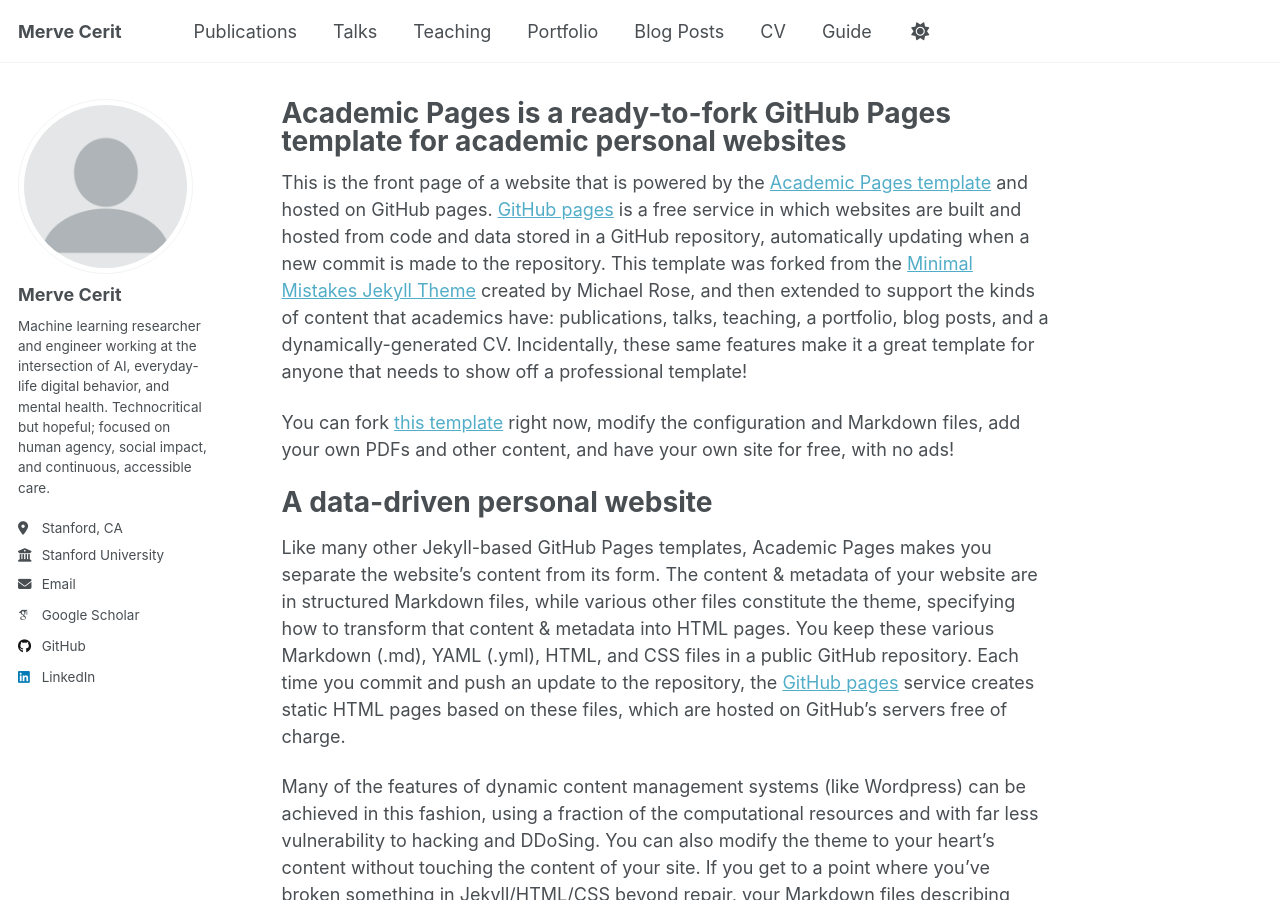
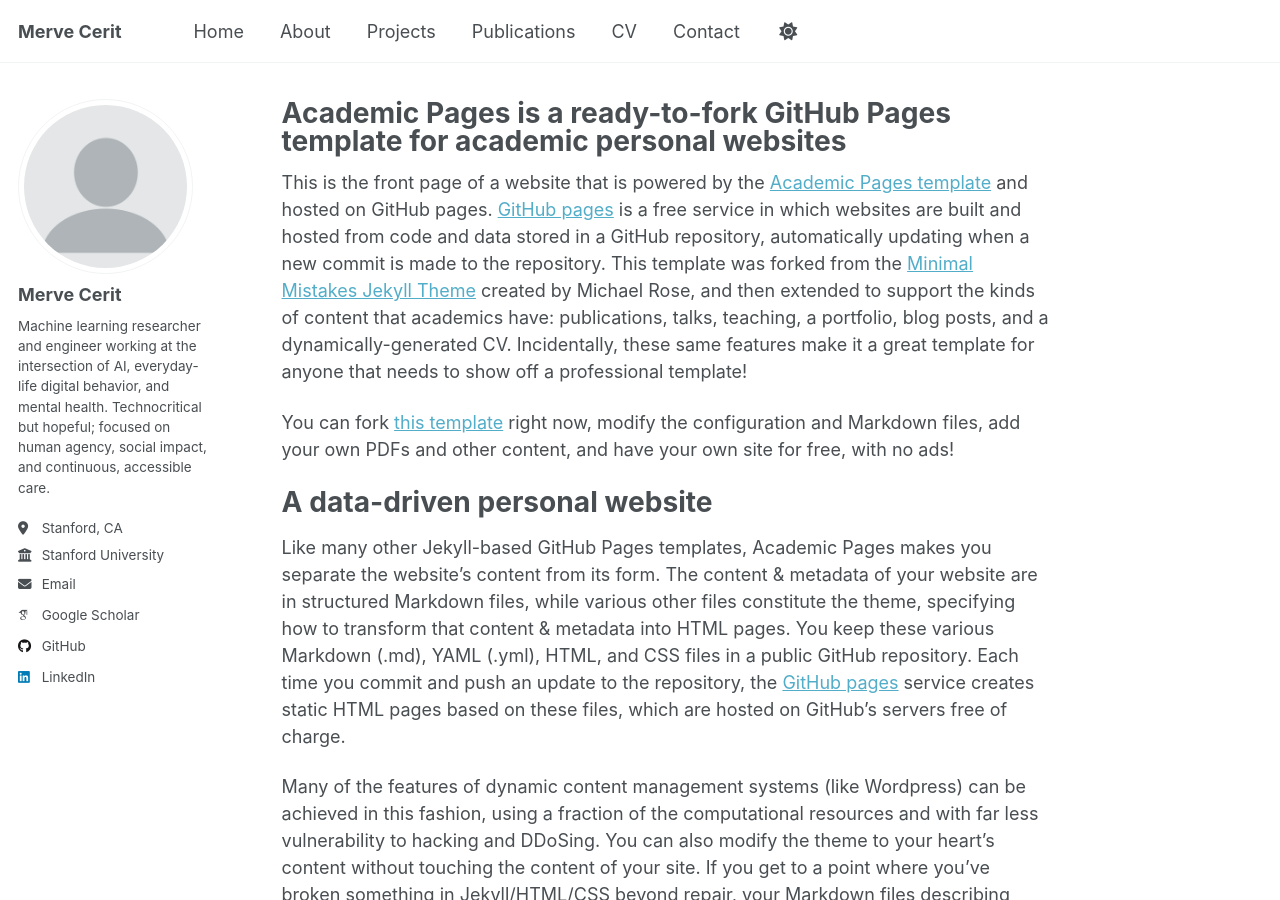
Before and after one commit to mmervecerit/mmervecerit.github.io, a Jekyll site: the page built from _pages/about.md, in a window 1280 px wide and 900 px high. Built offline with Jekyll 4.4.1, drawn with Linux system fonts in a browser that asks for light colours; some web fonts are replaced; a script that is not in the unit is left out; some of the changed lines change nothing that is shown.

Commit message:
Clean up navigation links in navigation.yml
Removed unused links from the navigation menu.

```diff
--- a/_data/navigation.yml
+++ b/_data/navigation.yml
@@ -1,33 +1,18 @@
-# The following is the order of the links in the header of the website.
-#
-# Changing the order here will adjust the order and you can also add additional
-# links. Removing a link prevents it from showing in the header, but does not
-# prevent it from being included in the site.
-#
-# NOTE that only one of the CV options should be selected, the first is for the
-#      Markdown formatted page while the second is generated using JSON.
+main:
+  - title: "Home"
+    url: /
 
-main:
+  - title: "About"
+    url: /about/
+
+  - title: "Projects"
+    url: /projects/
+
   - title: "Publications"
     url: /publications/
-
-  - title: "Talks"
-    url: /talks/
-
-  - title: "Teaching"
-    url: /teaching/
-
-  - title: "Portfolio"
-    url: /portfolio/
-
-  - title: "Blog Posts"
-    url: /year-archive/
 
   - title: "CV"
     url: /cv/
 
-  # - title: "CV"
-  #   url: /cv-json/
-
-  - title: "Guide"
-    url: /markdown/
+  - title: "Contact"
+    url: /contact/
```
